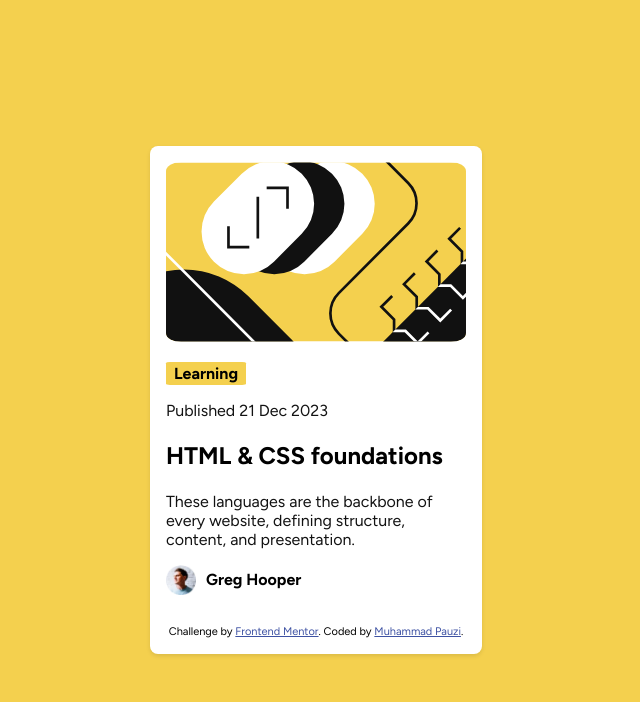
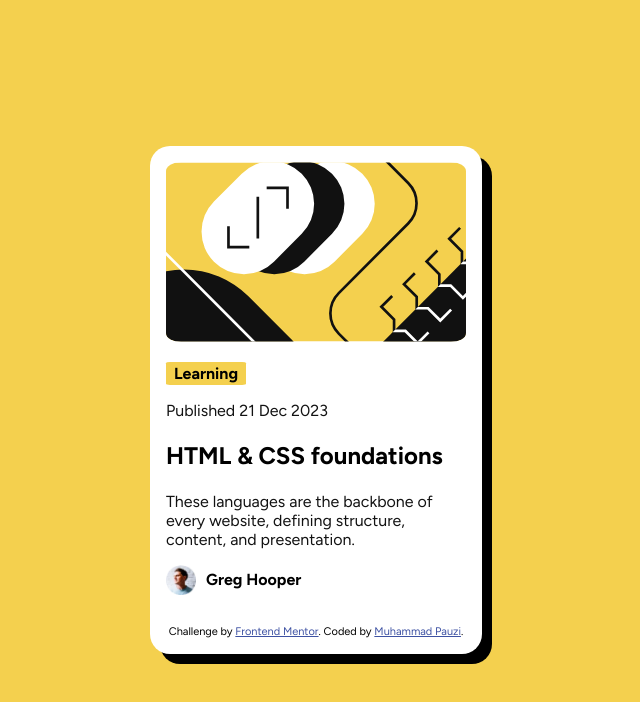
Before and after one commit to 4glightning/blog-preview-card-main, a plain HTML site: page index.html in a window 1280 px wide. Shown: the whole page, without its empty margins (324-964 px from the left). Drawn offline with Linux system fonts and the light colour scheme.

Commit message:
Update styles.css
added shadow behind the card and following the design given

```diff
--- a/styles.css
+++ b/styles.css
@@ -10,8 +10,8 @@ body{
 
 .card{
     background-color: #ffffff;
-    border-radius: 0.5rem;
-    box-shadow: 0 0.125rem 0.25rem rgba(0, 0, 0, 0.1);
+    border-radius: 20px;
+    box-shadow: 10px 10px rgba(0, 0, 0, 1);
     padding: 1rem;
     justify-content: center;
     display: flex;
```
